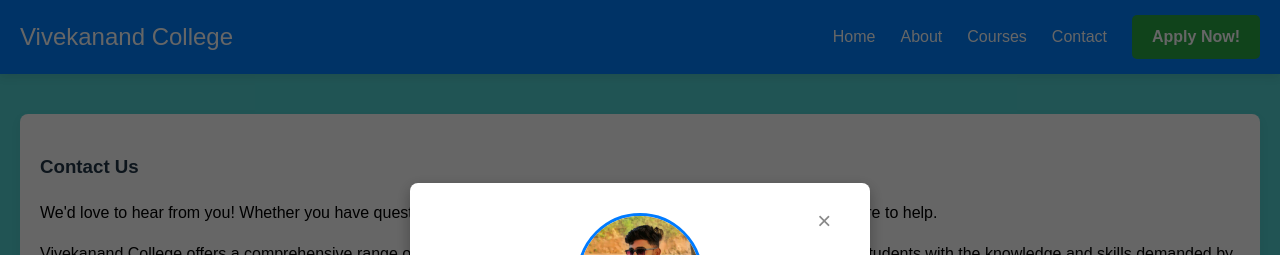
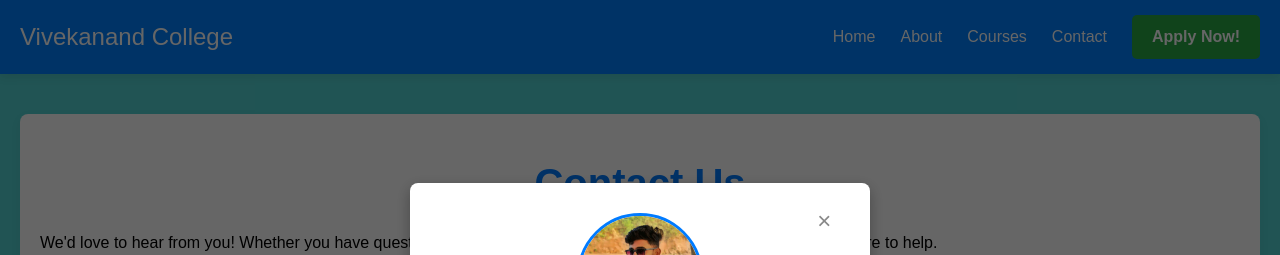
Before and after one commit to aryapowar/vck-ojt-project, a React (Vite) app: page /contact in a window 1280 px wide. Shown: the top 255 px of the page. Built offline with nearby package versions, Linux system fonts and the light colour scheme; no server answers.

Commit message:
third commit

```diff
--- a/src/pages/ContactPage.jsx
+++ b/src/pages/ContactPage.jsx
@@ -7,7 +7,7 @@ const ContactPage = () => {
             <Header/>
             <div className="content" >
                    <div className="page-container" style={{overflow: "auto"}}>
-                        <h3>Contact Us</h3>
+                        <h1>Contact Us</h1>
                         <p>We'd love to hear from you! Whether you have questions about admissions, programs, or campus life, our team is here to help.</p>
                         <p>Vivekanand College offers a comprehensive range of undergraduate and postgraduate programs designed to equip students with the knowledge and skills demanded by today's dynamic global landscape. Our curriculum is regularly updated to reflect industry trends and academic advancements</p>
                         <h2>General Inquiries</h2>
```
